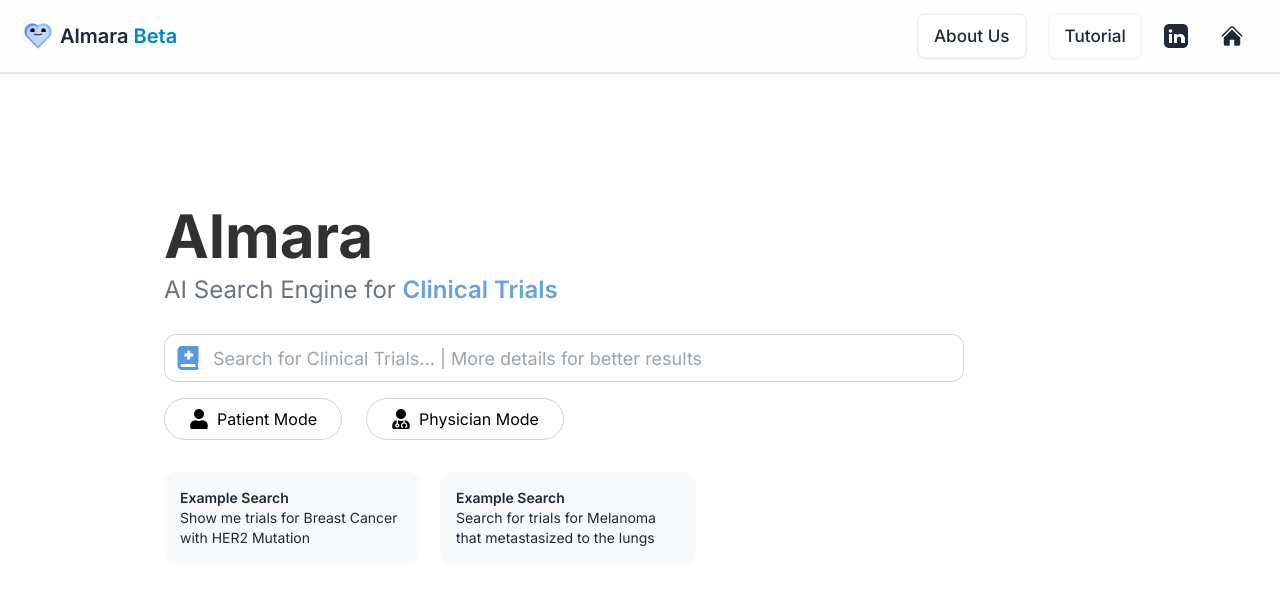
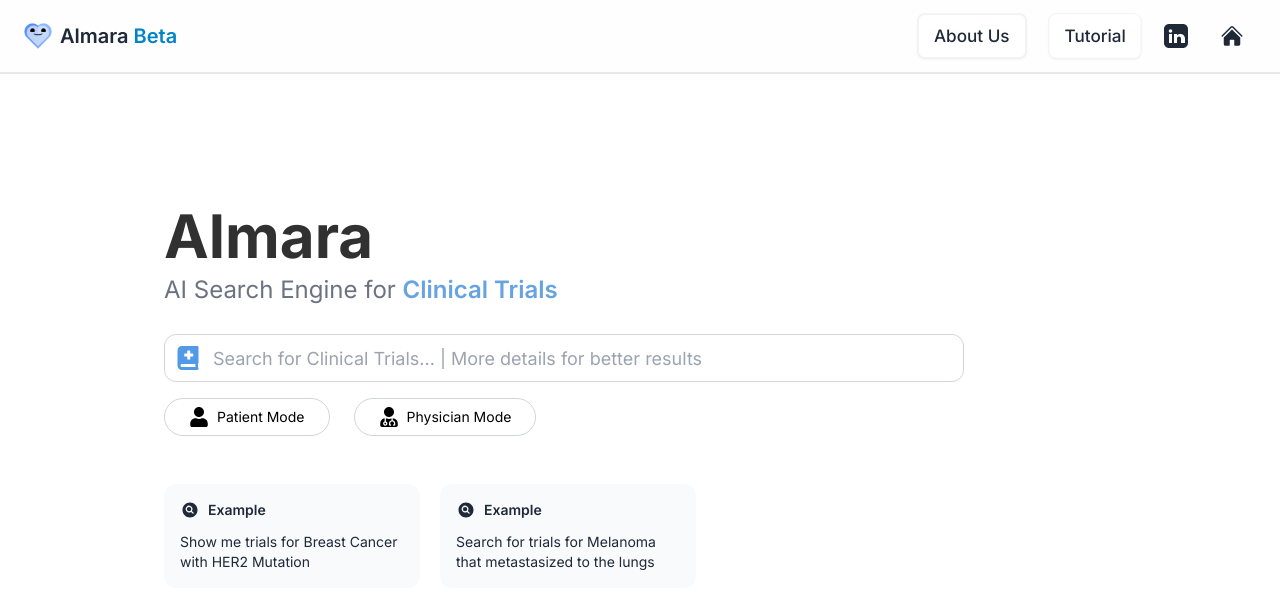
Before and after one commit to kuppansubmarine/almarafe-beta, a Next.js app: page / in a window 1280 px wide. Shown: the top 608 px of the page. Built offline with nearby package versions, Linux system fonts and the light colour scheme.

Commit message:
additional UI edits

```diff
--- a/components/InputChat.tsx
+++ b/components/InputChat.tsx
@@ -9,6 +9,7 @@
   EyeDropperIcon,
 } from "@heroicons/react/24/outline";
 import { FaUserMd, FaUser, FaSearch, FaBookMedical } from "react-icons/fa";
+import { IoSearchCircle } from "react-icons/io5";
 import { HeartIcon as HeartIconSolid, ClipboardDocumentIcon } from "@heroicons/react/24/solid";
 import { useRouter } from "next/navigation";
 import toast, { Toaster } from "react-hot-toast";
@@ -299,22 +300,39 @@
             onClick={() => handleUserTypeSelection("Patient")}
             className="bg-white border border-gray-300 py-2 px-4 md:px-6 text-black rounded-full hover:scale-95 hover:bg-gray-200 cursor-pointer transition-all duration-200 ease-in-out flex items-center gap-2"
           >
-            <FaUser className="text-xl" />
-            Patient Mode
+            <FaUser className="sm:text-xl flex-shrink-0 flex-grow-0" />
+            <p className="text-sm sm:text-md">Patient Mode</p>
           </button>
           <button
             type="button"
             onClick={() => handleUserTypeSelection("Physician")}
             className="bg-white border border-gray-300 py-2 px-4 md:px-6 text-black rounded-full hover:scale-95 hover:bg-gray-200 cursor-pointer transition-all duration-200 ease-in-out flex items-center gap-2"
           >
-            <FaUserMd className="text-xl" />
-            Physician Mode
+            <FaUserMd className="sm:text-xl" />
+            <p className="text-sm sm:text-md">Physician Mode</p>
           </button>
         </div>
       </div>
       <div className="flex gap-5">
-      <h2 className="mt-8 bg-slate-50 rounded-xl p-4 max-w-64 text-sm"> <span className="font-semibold">Example Search</span> <br></br>  Show me trials for Breast Cancer with HER2 Mutation</h2>
-      <h2 className="mt-8 bg-slate-50 rounded-xl p-4 max-w-64 text-sm"> <span className="font-semibold">Example Search</span> <br></br>  Search for trials for Melanoma that metastasized to the lungs</h2>
+      <div className="flex flex-col mt-12 bg-slate-50 rounded-xl p-4 max-w-64">
+      <div className="flex gap-2 items-center">
+        <IoSearchCircle className=" h-5 w-5"/>
+      <span className="font-semibold text-sm">Example</span>
+
+      </div>
+      <h2 className="mt-3 text-sm">Show me trials for Breast Cancer with HER2 Mutation</h2>
+      </div>
+
+      <div className="flex flex-col mt-12 bg-slate-50 rounded-xl p-4 max-w-64">
+        <div className="flex gap-2 items-center">
+        <IoSearchCircle className=" h-5 w-5"/>
+      <span className="font-semibold text-sm">Example</span>
+
+      </div>
+      <h2 className="mt-3 text-sm"> Search for trials for Melanoma that metastasized to the lungs</h2>
+      </div>
+
+
       </div>
     </div>
               </div>
```
